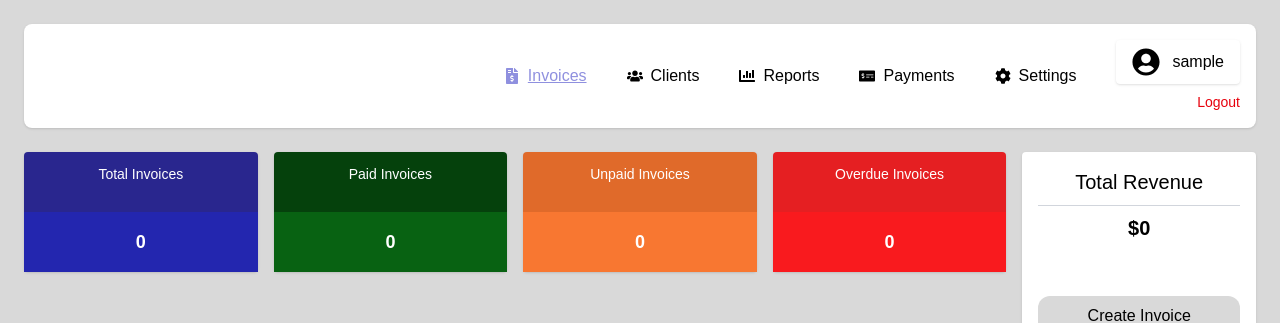
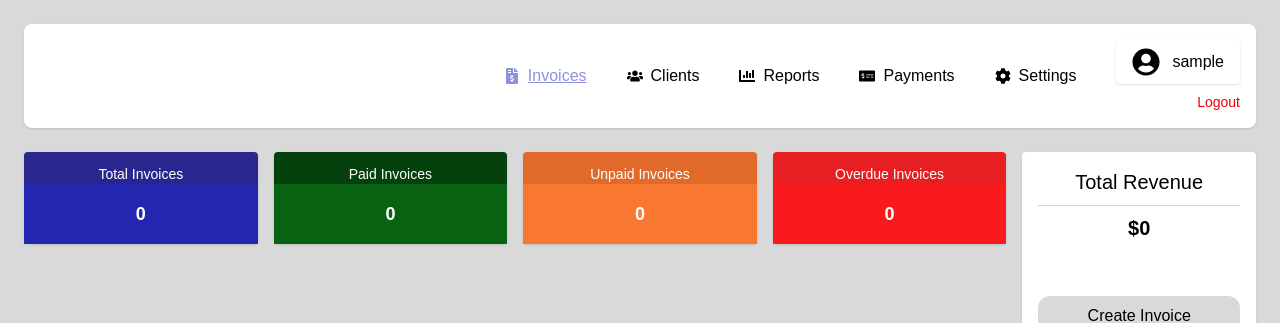
Before and after one commit to Srimathi0910/Invoice-generator, a Next.js app: page /dashboard in a window 1280 px wide. Shown: the top 323 px of the page. Built offline with nearby package versions, Linux system fonts and the light colour scheme; no server answers; sample sign-in values are in the browser's storage; a web font is replaced by a local one.

Commit message:
Add all new files for deployment

```diff
--- a/app/dashboard/page.tsx
+++ b/app/dashboard/page.tsx
@@ -14,6 +14,7 @@ import {
   FaBars,
   FaTimes,
 } from "react-icons/fa";
+import { motion, Variants } from "framer-motion";
 
 const Dashboard = () => {
   const router = useRouter();
@@ -103,11 +104,49 @@ const Dashboard = () => {
       </div>
     );
   }
+  // Navbar slides from top
+  const navbarVariants: Variants = {
+    hidden: { y: -100, opacity: 0 },
+    visible: { y: 0, opacity: 1, transition: { duration: 0.6, ease: "easeOut" } },
+  };
 
+  // Summary boxes stagger
+  const summaryContainerVariants: Variants = {
+    hidden: {},
+    visible: { transition: { staggerChildren: 0.15 } },
+  };
+
+
+  // Total revenue box appears after summary boxes
+
+  // Recent invoices appear last
+  const recentInvoicesVariants: Variants = {
+    hidden: { y: -50, opacity: 0 },
+    visible: { y: 0, opacity: 1, transition: { duration: 0.5, ease: "easeOut", delay: 1 } },
+  };
+
+
+const summaryItemVariants: Variants = {
+  hidden: { y: -50, opacity: 0 },
+  visible: { y: 0, opacity: 1, transition: { duration: 0.5, ease: "easeOut" } },
+};
+
+const revenueVariants: Variants = {
+  hidden: { y: -50, opacity: 0 },
+  visible: { y: 0, opacity: 1, transition: { duration: 0.5, ease: "easeOut", delay: 0.6 } },
+};
   return (
     <div className="min-h-screen bg-[#D9D9D9] p-4 md:p-6">
       {/* ---------------- TOP MENU ---------------- */}
-      <div className="bg-white dark:bg-gray-900 rounded-lg p-4 flex flex-col md:flex-row justify-between items-start md:items-center mb-6 shadow">
+      <motion.div
+        variants={navbarVariants}
+        initial="hidden"
+        animate="visible"
+        className="bg-white dark:bg-gray-900 rounded-lg p-4 flex flex-col md:flex-row justify-between items-start md:items-center mb-6 shadow"
+      >
+        {/* ...your navbar content */}
+
+
         <div className="text-xl font-bold cursor-pointer mb-3 md:mb-0">
           {/* LOGO */}
         </div>
@@ -148,15 +187,32 @@ const Dashboard = () => {
             </button>
           </div>
         </div>
-      </div>
+      </motion.div>
 
       {/* ---------------- SUMMARY ---------------- */}
-      <div className="grid grid-cols-1 sm:grid-cols-2 md:grid-cols-3 lg:grid-cols-5 gap-4 mb-12 auto-rows-[120px]">
+      <motion.div
+  className="grid grid-cols-1 sm:grid-cols-2 md:grid-cols-3 lg:grid-cols-5 gap-4 mb-12 auto-rows-[120px]"
+  variants={summaryContainerVariants}
+  initial="hidden"
+  animate="visible"
+>
+  <motion.div variants={summaryItemVariants}>
     <SummaryBox title="Total Invoices" value={totalInvoices} bg="#29268E" innerBg="#2326AF" />
+  </motion.div>
+
+  <motion.div variants={summaryItemVariants}>
     <SummaryBox title="Paid Invoices" value={paidInvoices} bg="#05410C" innerBg="#086212" />
+  </motion.div>
+
+  <motion.div variants={summaryItemVariants}>
     <SummaryBox title="Unpaid Invoices" value={unpaidInvoices} bg="#E06A2A" innerBg="#F87731" />
+  </motion.div>
+
+  <motion.div variants={summaryItemVariants}>
     <SummaryBox title="Overdue Invoices" value={overdueInvoices} bg="#E51F22" innerBg="#F91A1E" />
+  </motion.div>
 
+  <motion.div variants={revenueVariants}>
     <div className="bg-white text-black rounded shadow p-4 flex flex-col min-h-[200px]">
       <span className="text-sm text-center text-[20px] font-medium">
         Total Revenue
@@ -174,12 +230,17 @@ const Dashboard = () => {
         Create Invoice
       </Link>
     </div>
-      </div>
-
+  </motion.div>
+</motion.div>
       {/* ---------------- RECENT INVOICES ---------------- */}
       <h2 className="text-xl font-semibold pl-2 pt-20 mb-4">Recent Invoices</h2>
 
-      <div className="bg-white rounded-lg p-4 md:p-6 shadow overflow-x-auto">
+      <motion.div
+        variants={recentInvoicesVariants}
+        initial="hidden"
+        animate="visible"
+        className="bg-white rounded-lg p-4 md:p-6 shadow overflow-x-auto"
+      >
         <div className="flex flex-col md:flex-row md:items-center gap-4 md:gap-6 mb-4">
           <div className="relative w-full md:w-1/3">
             <FaSearch className="absolute left-3 top-1/2 -translate-y-1/2 text-gray-400" />
@@ -242,8 +303,8 @@ const Dashboard = () => {
           </tbody>
 
         </table>
-      </div>
-    </div>
+    </motion.div>
+    </div >
   );
 };
 
--- a/app/login/page.tsx
+++ b/app/login/page.tsx
@@ -5,7 +5,6 @@ import Image from "next/image";
 import Link from "next/link";
 import { useRouter } from "next/navigation";
 import { Mail, Lock } from "lucide-react";
-import { motion } from "framer-motion";
 
 export default function Login() {
   const router = useRouter();
@@ -94,16 +93,7 @@ export default function Login() {
 
   return (
     <div className="min-h-screen flex items-center justify-center bg-[#D9D9D9] p-4">
-      <motion.div
-        initial={{ y: 100, opacity: 0 }}
-        animate={{ y: 0, opacity: 1 }}
-        transition={{
-          duration: 0.7,
-          ease: "easeOut",
-        }}
-        className="flex flex-col md:flex-row w-full max-w-[900px] md:h-[586px] bg-white rounded-xl shadow-lg overflow-hidden p-3"
-      >
-
+      <div className="flex flex-col md:flex-row w-full max-w-[900px] md:h-[586px] bg-white rounded-xl shadow-lg overflow-hidden p-3">
         {/* LEFT FORM */}
         <div className="w-full md:w-1/2 flex flex-col justify-center px-6 py-8 md:px-10">
           <h2 className="text-2xl font-bold mb-6 text-black text-center">
@@ -198,8 +188,7 @@ export default function Login() {
             </h1>
           </div>
         </div>
-   </motion.div>
-
-    </div >
+      </div>
+    </div>
   );
 }
--- a/app/signup-success/page.tsx
+++ b/app/signup-success/page.tsx
@@ -24,7 +24,7 @@ export default function SignupSuccess() {
 
         <button
           onClick={() => router.push("/login")}
-          className="bg-[#D9D9D9] !text-black px-8 py-3 rounded-lg text-lg font-semibold hover:!bg-gray-800 transition cursor-pointer"
+          className="bg-[#D9D9D9] !text-black px-8 py-3 rounded-lg text-lg font-semibold hover:!bg-gray-500 hover:!text-white transition cursor-pointer"
         >
           Go to Login
         </button>
```
Lines whose indentation alone changed are shown as unchanged.
